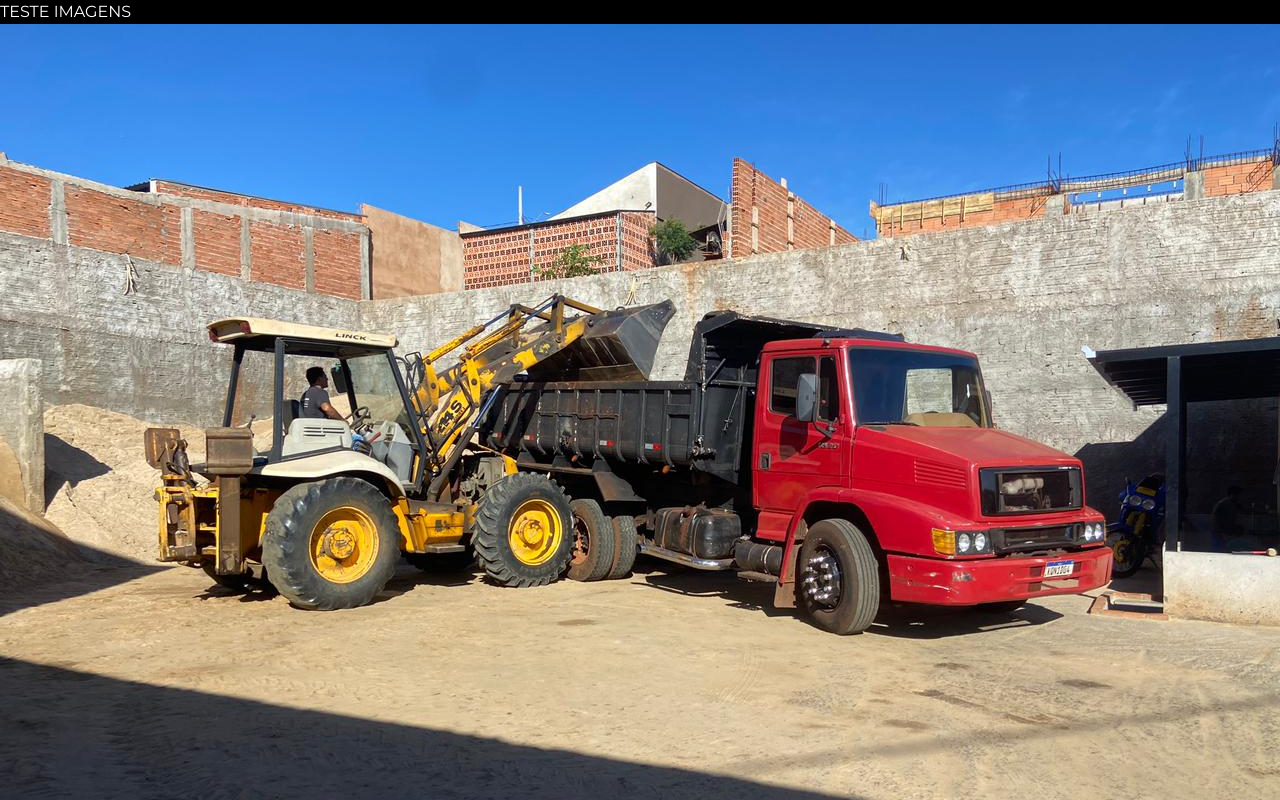
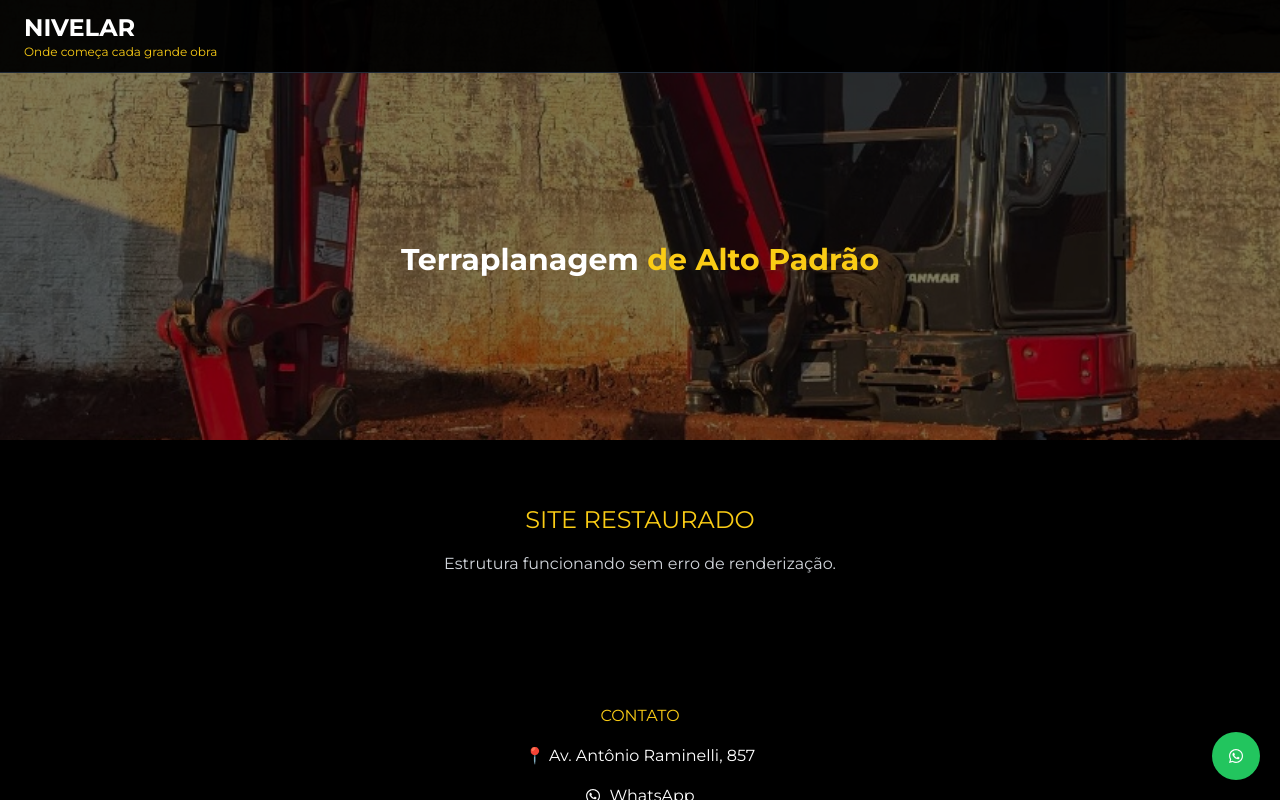
Before and after one commit to emanueldomingues/site-nivelar, a Next.js app: page / in a window 1280 px wide. Shown: the top 800 px of the page. Built offline with nearby package versions, Linux system fonts and the light colour scheme.

Commit message:
versao limpa sem erro

```diff
--- a/app/page.tsx
+++ b/app/page.tsx
@@ -1,12 +1,80 @@
+"use client";
+
+import { useState, useEffect } from "react";
+import { FaWhatsapp } from "react-icons/fa";
+
 export default function Home() {
+  const [current, setCurrent] = useState(0);
+
+  const heroImages = [
+    "/images/equipamentos/maquina1.jpg",
+    "/images/equipamentos/maquina2.jpg",
+    "/images/equipamentos/maquina3.jpg",
+  ];
+
+  useEffect(() => {
+    const interval = setInterval(() => {
+      setCurrent((prev) => (prev + 1) % heroImages.length);
+    }, 4000);
+    return () => clearInterval(interval);
+  }, []);
+
   return (
-    <div style={{color: "white", background: "black"}}>
-      <h1>TESTE IMAGENS</h1>
+    <main className="bg-black text-white min-h-screen">
 
-      <img src="/images/projetos/projeto1.jpg" />
-      <img src="/images/equipamentos/maquina1.jpg" />
-      <img src="/icons/instagram.svg" />
+      {/* HEADER */}
+      <header className="fixed top-0 w-full bg-black/95 z-50 px-6 py-3 border-b border-gray-800">
+        <h1 className="text-2xl font-bold">NIVELAR</h1>
+        <p className="text-xs text-yellow-400">Onde começa cada grande obra</p>
+      </header>
 
-    </div>
+      {/* HERO */}
+      <section className="h-[55vh] pt-20 relative flex items-center justify-center">
+        {heroImages.map((img, i) => (
+          <div
+            key={i}
+            className={`absolute inset-0 bg-cover bg-center transition ${
+              current === i ? "opacity-100" : "opacity-0"
+            }`}
+            style={{ backgroundImage: `url(${img})` }}
+          />
+        ))}
+        <div className="absolute inset-0 bg-black/50" />
+        <h2 className="text-3xl text-center font-bold relative">
+          Terraplanagem <span className="text-yellow-400">de Alto Padrão</span>
+        </h2>
+      </section>
+
+      {/* CONTEÚDO TESTE */}
+      <section className="py-16 text-center">
+        <h2 className="text-yellow-400 text-2xl mb-4">SITE RESTAURADO</h2>
+        <p className="text-gray-300">
+          Estrutura funcionando sem erro de renderização.
+        </p>
+      </section>
+
+      {/* CONTATO */}
+      <section className="py-16 text-center">
+        <h2 className="text-yellow-400 mb-4">CONTATO</h2>
+
+        <p>📍 Av. Antônio Raminelli, 857</p>
+
+        <a
+          href="https://wa.me/5543998061421"
+          className="inline-flex items-center gap-2 mt-4 hover:text-yellow-400"
+        >
+          <FaWhatsapp /> WhatsApp
+        </a>
+      </section>
+
+      {/* BOTÃO */}
+      <a
+        href="https://wa.me/5543998061421"
+        className="fixed bottom-5 right-5 bg-green-500 p-4 rounded-full text-white"
+      >
+        <FaWhatsapp />
+      </a>
+
+    </main>
   );
 }
```
